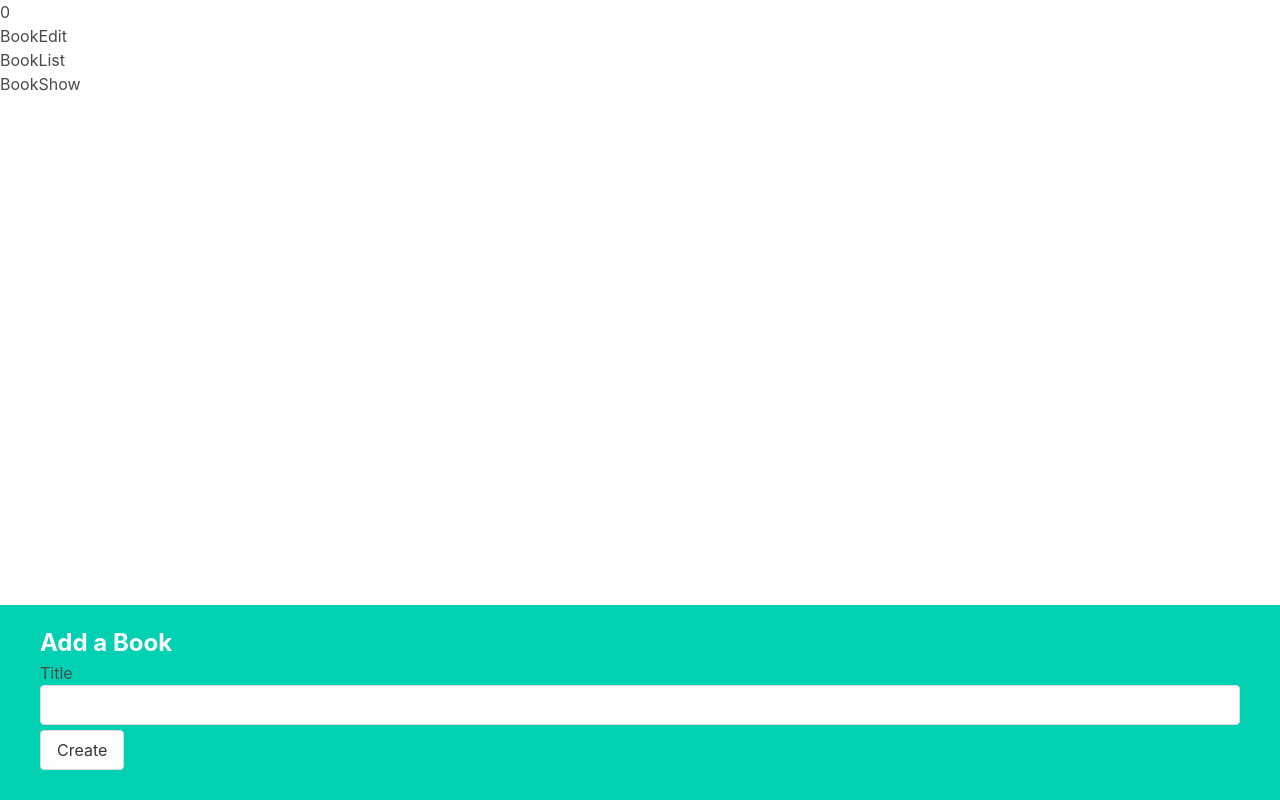
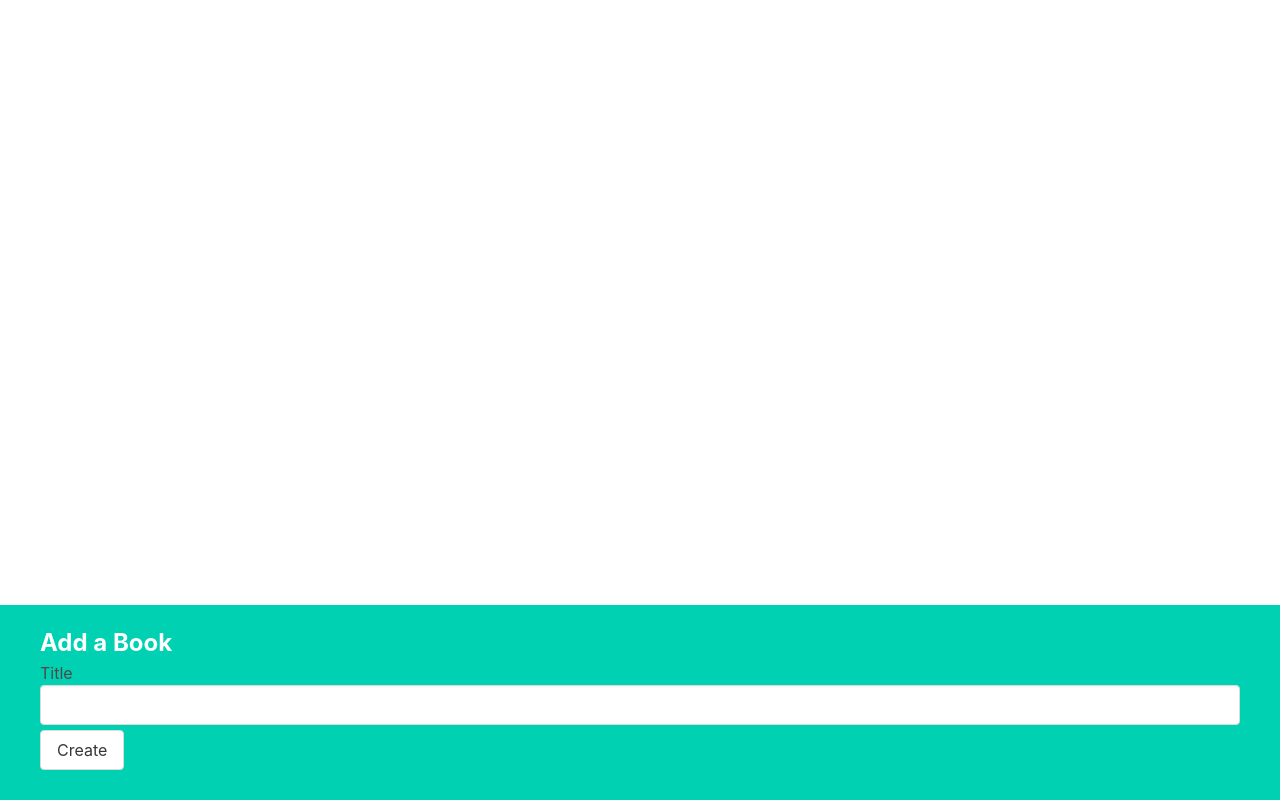
Before and after one commit to varshabhadana/react-books-app, a React (Create React App) app: page / in a window 1280 px wide. Built offline with nearby package versions, Linux system fonts and the light colour scheme.

Commit message:
Display the list of book

```diff
--- a/src/App.js
+++ b/src/App.js
@@ -1,8 +1,6 @@
 import { useState } from 'react';
 import BookCreate from './components/BookCreate';
-import BookEdit from './components/BookEdit';
 import BookList from './components/BookList';
-import BookShow from './components/BookShow';
 
 function App() {
   const [books, setBooks] = useState([]);
@@ -12,15 +10,12 @@ function App() {
       ...books,
       { id: Math.round(Math.random() * 9999) + 1, title: title },
     ]);
-    console.log('click', title);
   };
   return (
-    <div>
-      {books.length}
+    <div className="app">
       <BookCreate onCreate={createBook} />
-      <BookEdit />
-      <BookList />
-      <BookShow />
+
+      <BookList books={books} />
     </div>
   );
 }
--- a/src/components/BookList.js
+++ b/src/components/BookList.js
@@ -1,7 +1,12 @@
 import React from 'react';
+import BookShow from './BookShow';
 
-const BookList = () => {
-  return <div>BookList</div>;
+const BookList = ({ books }) => {
+  const renderedBooks = books.map((book) => {
+    return <BookShow key={book.id} book={book} />;
+  });
+
+  return <div className="book-list">{renderedBooks}</div>;
 };
 
 export default BookList;
--- a/src/components/BookShow.js
+++ b/src/components/BookShow.js
@@ -1,7 +1,7 @@
 import React from 'react';
 
-const BookShow = () => {
-  return <div>BookShow</div>;
+const BookShow = ({ book }) => {
+  return <div className="book-show">{book.title}</div>;
 };
 
 export default BookShow;
```
